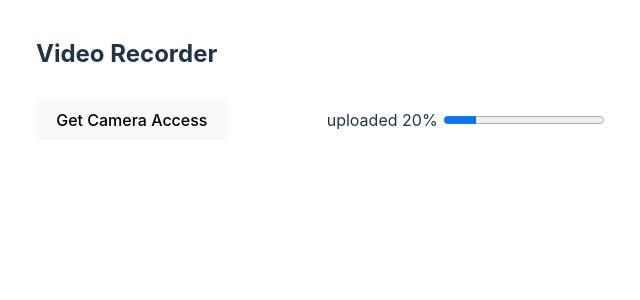
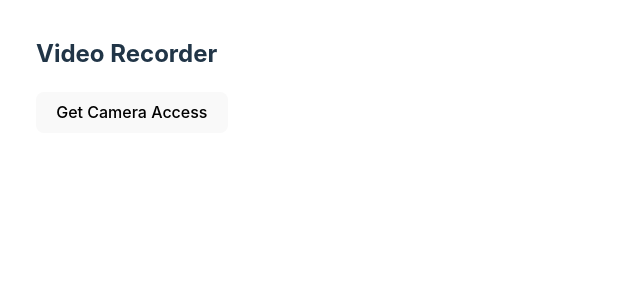
Before and after one commit to Sina-shafiee/videoPlayer, a React (Vite) app: page / in a window 1280 px wide. Shown: the top 300 px of the page, without its empty margins (320-960 px from the left). Built offline with nearby package versions, Linux system fonts and the light colour scheme.

Commit message:
progress value

```diff
--- a/src/components/VideoRecorder.tsx
+++ b/src/components/VideoRecorder.tsx
@@ -11,7 +11,7 @@ import { AxiosProgressEvent, AxiosRequestConfig } from 'axios';
 const VideoRecorder = () => {
   const liveVideoPreview = useRef<HTMLVideoElement>(null);
   const [recordedVideo, setRecordedVideo] = useState<string | null>(null);
-  const [uploadProgress, setUploadProgress] = useState(20);
+  const [uploadProgress, setUploadProgress] = useState(0);
 
   const [permission, getCameraPermission, stream] = useCamera(liveVideoPreview);
   const [recordingStatus, startRecording, stopRecording, videoSize] =
```
